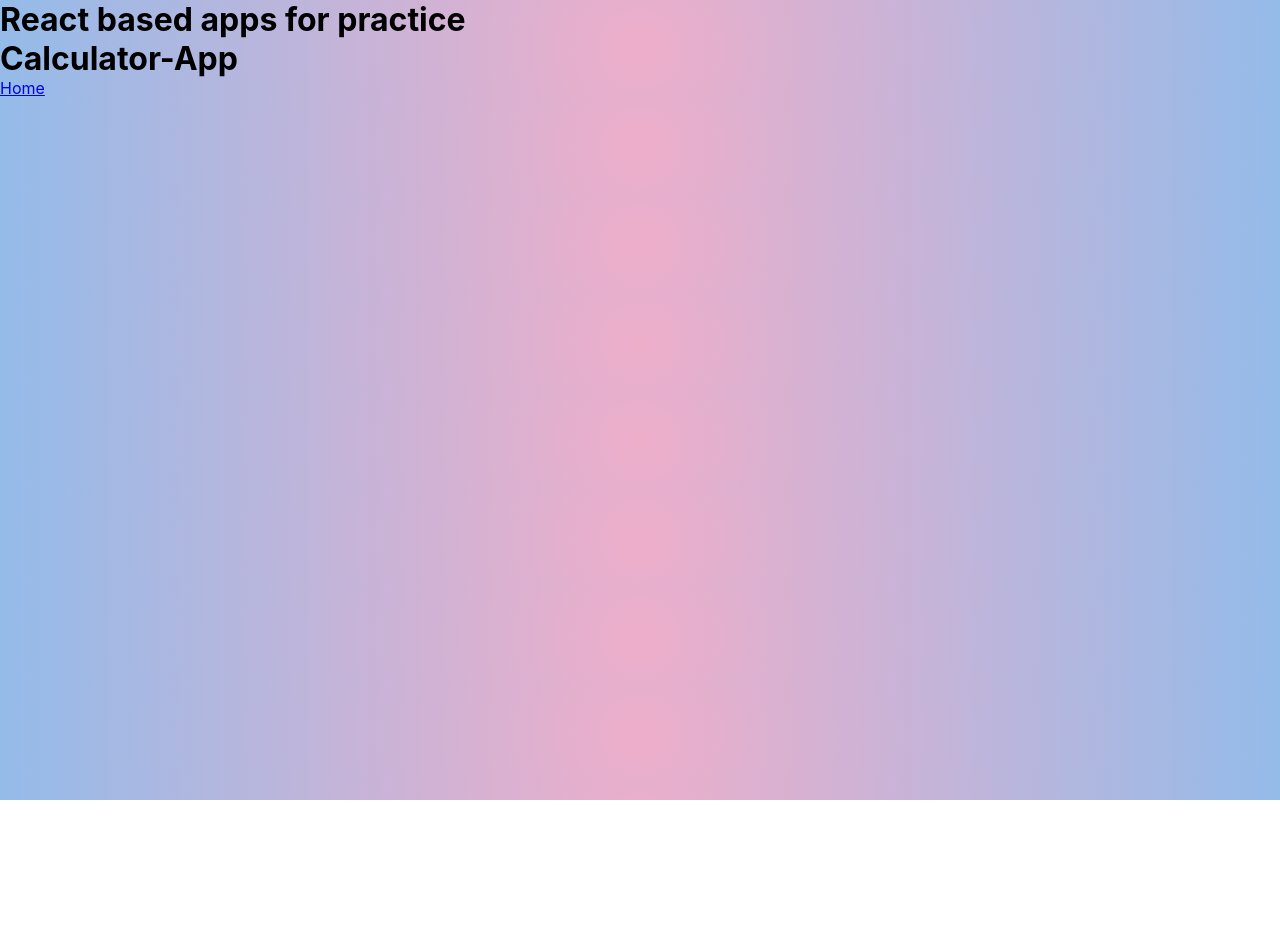
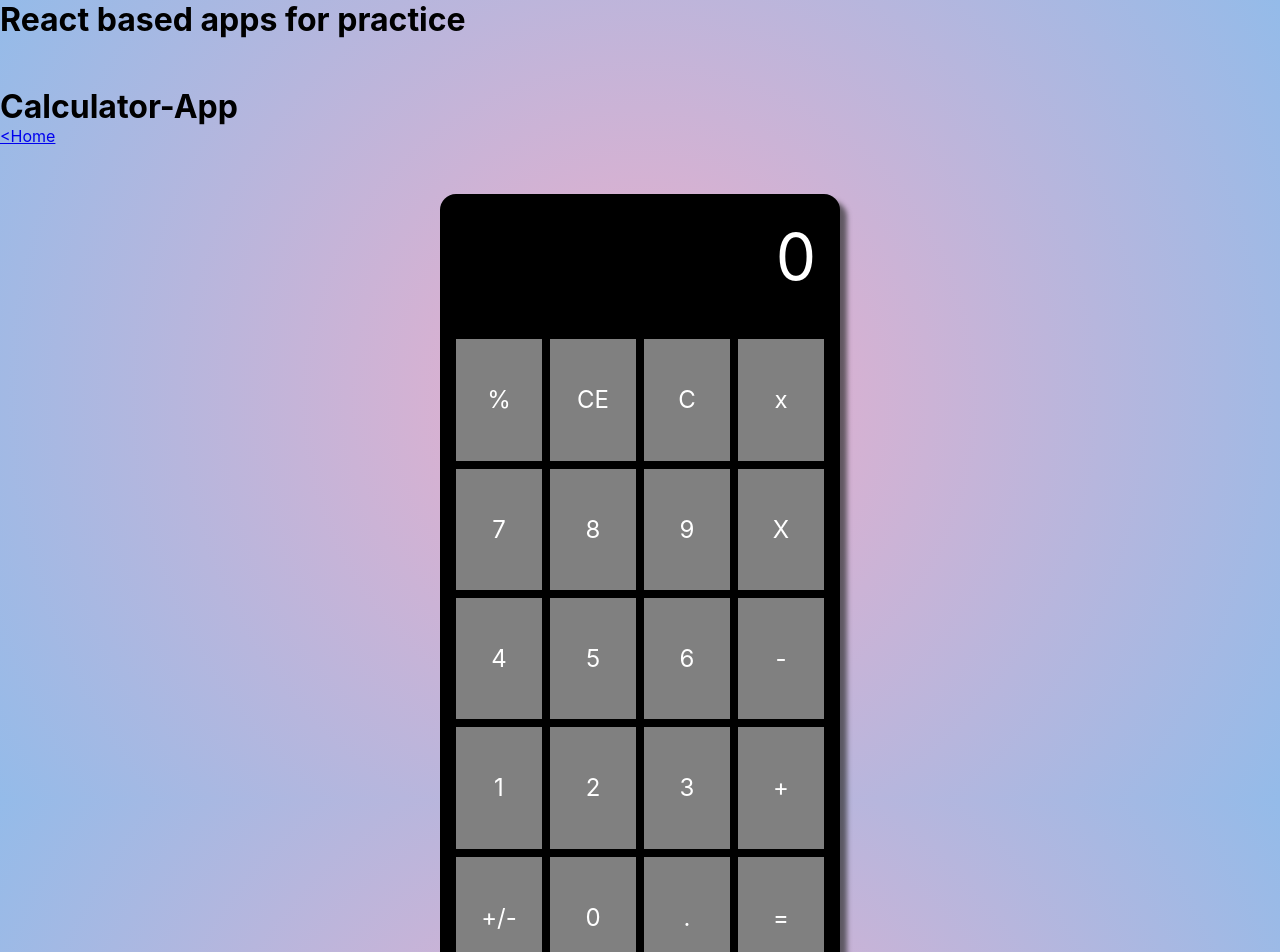
Before and after one commit to sunilsingha/react-apps, a React (Create React App) app in the folder react-practice-apps/: page /Calc in a window 1280 px wide. Shown: the top 952 px of the page. Before the commit the page ends 800 px from the top, so only its background shows below. Built offline with nearby package versions, Linux system fonts and the light colour scheme.

Commit message:
Calc added

```diff
--- a/react-practice-apps/src/App.css
+++ b/react-practice-apps/src/App.css
@@ -14,6 +14,7 @@ body {
     rgba(238, 174, 202, 1) 0%,
     rgba(148, 187, 233, 1) 100%
   );
+  height: 100vh;
 }
 
 .all-apps {
--- /dev/null
+++ b/react-practice-apps/src/React-Apps/Calculator-app/Calc.css
@@ -0,0 +1,49 @@
+.calc-wrapper {
+  margin: 3rem auto;
+}
+
+.calc-wrapper .main {
+  display: grid;
+  height: 100%;
+  width: 100%;
+  grid-template-columns: repeat(4, 1fr);
+  grid-template-rows: repeat(6, 1fr);
+  gap: 0.5rem;
+
+  height: 80vh;
+  width: 50vh;
+  background-color: black;
+  border-radius: 1rem;
+  padding: 1rem;
+  -webkit-box-shadow: 7px 7px 5px 0px rgba(50, 50, 50, 0.7);
+  -moz-box-shadow: 7px 7px 5px 0px rgba(50, 50, 50, 0.7);
+  box-shadow: 7px 7px 5px 0px rgba(50, 50, 50, 0.7);
+  place-content: center;
+}
+
+.calc-wrapper-input {
+  color: white;
+  text-align: right;
+  padding: 0.5rem;
+  font-size: 4rem;
+  overflow: hidden;
+  grid-column: 1/-1;
+}
+
+.calc-inputNum {
+  background-color: gray;
+  color: white;
+  place-content: center;
+  display: grid;
+  cursor: pointer;
+  font-size: 1.5rem;
+}
+
+.calc-inputNum:hover {
+  background-color: white;
+  color: gray;
+}
+
+.calc-inputNum:active {
+  transform: scale(0.98);
+}
--- a/react-practice-apps/src/React-Apps/Calculator-app/Calc.js
+++ b/react-practice-apps/src/React-Apps/Calculator-app/Calc.js
@@ -1,11 +1,172 @@
-import React from "react";
+import React, { useState, useEffect } from "react";
 import { Link } from "react-router-dom";
+import "./Calc.css";
 
 const Calc = () => {
+  const [curState, setCurState] = useState("");
+  const [preState, setPreState] = useState("");
+  const [operator, setOperator] = useState(null);
+  const [input, setInput] = useState("0");
+  const [total, setTotal] = useState(false);
+
+  useEffect(() => {
+    setInput(curState);
+  }, [curState]);
+
+  useEffect(() => {
+    setInput("0");
+  }, []);
+
+  const backSpace = (e) => {
+    if (!curState || curState.length === 1) return;
+
+    setCurState(curState.slice(0, -1));
+  };
+
+  const inputNum = (e) => {
+    if (curState.includes(".") && e.target.innerText === ".") return;
+
+    if (total) setPreState("");
+
+    if (curState) {
+      setCurState((pre) => pre + e.target.innerText);
+    } else {
+      setCurState(e.target.innerText);
+    }
+    setTotal(false);
+  };
+
+  const operatorInput = (e) => {
+    if (!curState) return;
+    setTotal(false);
+    setOperator(e.target.innerText);
+    if (preState) {
+      equals();
+    } else {
+      setPreState(curState);
+      setCurState("");
+    }
+  };
+
+  const equals = (e) => {
+    if (curState === "" || preState === "") return;
+    let cal;
+    switch (operator) {
+      case "+":
+        cal = String(parseFloat(preState) + parseFloat(curState));
+        break;
+      case "-":
+        cal = String(parseFloat(preState) - parseFloat(curState));
+        break;
+      case "X":
+        cal = String(parseFloat(preState) * parseFloat(curState));
+        break;
+      case "/":
+        cal = String(parseFloat(preState) / parseFloat(curState));
+        break;
+      default:
+        break;
+    }
+    setCurState("");
+    setPreState(cal);
+    setTotal(true);
+  };
+
+  const percent = (e) => {
+    if (preState) {
+      setCurState(String(input * 0.01) / preState);
+    } else {
+      setCurState(String(input * 0.01));
+    }
+  };
+
+  const plusMinus = (e) => {
+    if (curState.charAt(0) === "-") {
+      setCurState(curState.substring(1));
+    } else {
+      setCurState("-" + curState);
+    }
+  };
+
+  const reset = (e) => {
+    setCurState("");
+    setPreState("");
+    setInput("0");
+  };
+
   return (
-    <div>
+    <div className="calc-wrapper">
       <h1>Calculator-App</h1>
-      <Link to="/">Home</Link>
+      <Link to="/">&lt;Home</Link>
+      <div className="calc-wrapper main">
+        <div className="calc-wrapper-input">
+          {input !== "" || input === "0" ? input : preState}
+        </div>
+        <div className="calc-inputNum" onClick={percent}>
+          %
+        </div>
+        <div className="calc-inputNum" onClick={reset}>
+          CE
+        </div>
+        <div className="calc-inputNum" onClick={reset}>
+          C
+        </div>
+        <div className="calc-inputNum" onClick={backSpace}>
+          x
+        </div>
+
+        <div className="calc-inputNum" onClick={inputNum}>
+          7
+        </div>
+        <div className="calc-inputNum" onClick={inputNum}>
+          8
+        </div>
+        <div className="calc-inputNum" onClick={inputNum}>
+          9
+        </div>
+        <div className="calc-inputNum" onClick={operatorInput}>
+          X
+        </div>
+
+        <div className="calc-inputNum" onClick={inputNum}>
+          4
+        </div>
+        <div className="calc-inputNum" onClick={inputNum}>
+          5
+        </div>
+        <div className="calc-inputNum" onClick={inputNum}>
+          6
+        </div>
+        <div className="calc-inputNum" onClick={inputNum}>
+          -
+        </div>
+
+        <div className="calc-inputNum" onClick={inputNum}>
+          1
+        </div>
+        <div className="calc-inputNum" onClick={inputNum}>
+          2
+        </div>
+        <div className="calc-inputNum" onClick={inputNum}>
+          3
+        </div>
+        <div className="calc-inputNum" onClick={operatorInput}>
+          +
+        </div>
+
+        <div className="calc-inputNum" onClick={plusMinus}>
+          +/-
+        </div>
+        <div className="calc-inputNum" onClick={inputNum}>
+          0
+        </div>
+        <div className="calc-inputNum" onClick={inputNum}>
+          .
+        </div>
+        <div className="calc-inputNum" onClick={equals}>
+          =
+        </div>
+      </div>
     </div>
   );
 };
```
